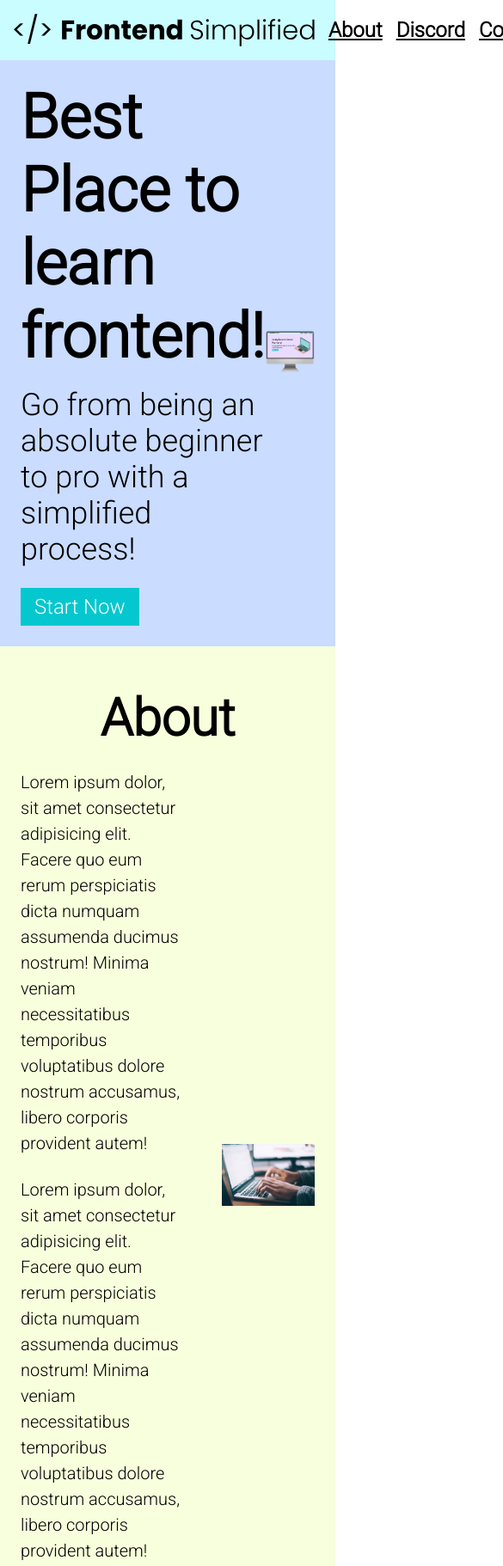
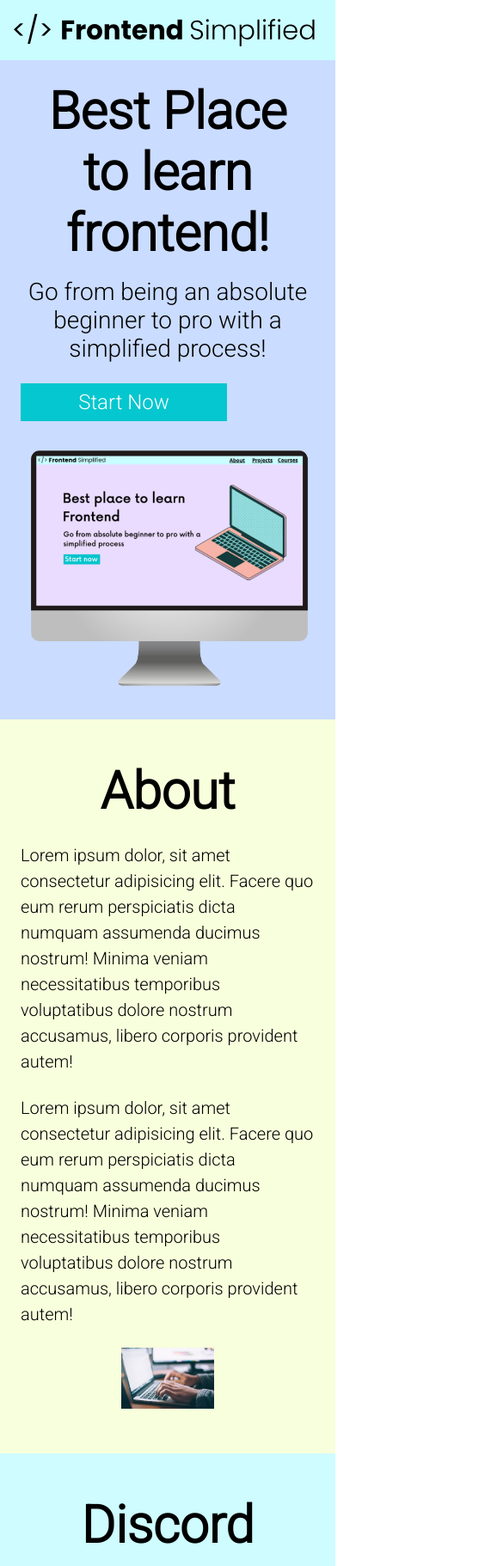
Before and after one commit to John-Basford/html-tutorial, a plain HTML site: page index.html in a window 390 px wide. Shown: the top 1822 px of the page at 86% size, 585 px wide, since content can reach past the window. Drawn offline with Linux system fonts and the light colour scheme.

Commit message:
feat: responsive design

```diff
--- a/index.html
+++ b/index.html
@@ -19,10 +19,10 @@
     </nav>
     <header>
       <div class="row">
-        <div>
+        <div class="home__description">
           <h1>Best Place to learn frontend!</h1>
           <p class="subheader">Go from being an absolute beginner to pro with a simplified process!</p>
-          <button>Start Now</button>
+          <button class="home__description--button">Start Now</button>
         </div>
         <figure>
           <img src="./assets/laptop.png" alt="Home Page Image">
--- a/style.css
+++ b/style.css
@@ -147,6 +147,7 @@
   display: flex;
   flex-direction: column;
   margin: 0 auto;
+  padding: 0 24px:
 }
 
 input, textarea {
@@ -157,7 +158,7 @@
 
 /*
 
-CONTACT
+FOOTER
 
 */
 
@@ -180,3 +181,65 @@
 .footer__link {
   padding: 0 16px;
 }
+
+
+/* SMALL PHONES, TABLETS, LARGE SMARPHONES */
+@media (max-width: 728px) {
+  .row {
+    flex-direction: column;
+  }
+
+  .home__description {
+    margin-bottom: 24px;
+    Display: flex;
+    flex-direction: column;
+  }
+
+  .home__description--button {
+    max-width: 240px;
+    align-items: center:
+  }
+
+  h1 {
+    text-align: center;
+    font-size: 60px;
+  }
+
+  .subheader {
+    text-align: center;
+    font-size: 28px;
+  }
+
+  ul {
+    display: none;
+  }
+
+  .section__description {
+    flex-direction: column;
+  }
+
+  .section__description--wrapper {
+    width: 100%;
+  }
+
+  #discord .section__description {
+    flex-direction: column-reverse;
+  }
+
+  .footer {
+    padding: 48px 24px;
+  }
+
+  .footer__logo {
+    max-width: 360px;
+  }
+
+  .footer__Link {
+    padding: 0 4px;
+    font-size: 18px
+  }
+
+  .footer__links {
+    margin-bottom: 24px;
+  }
+}
```
